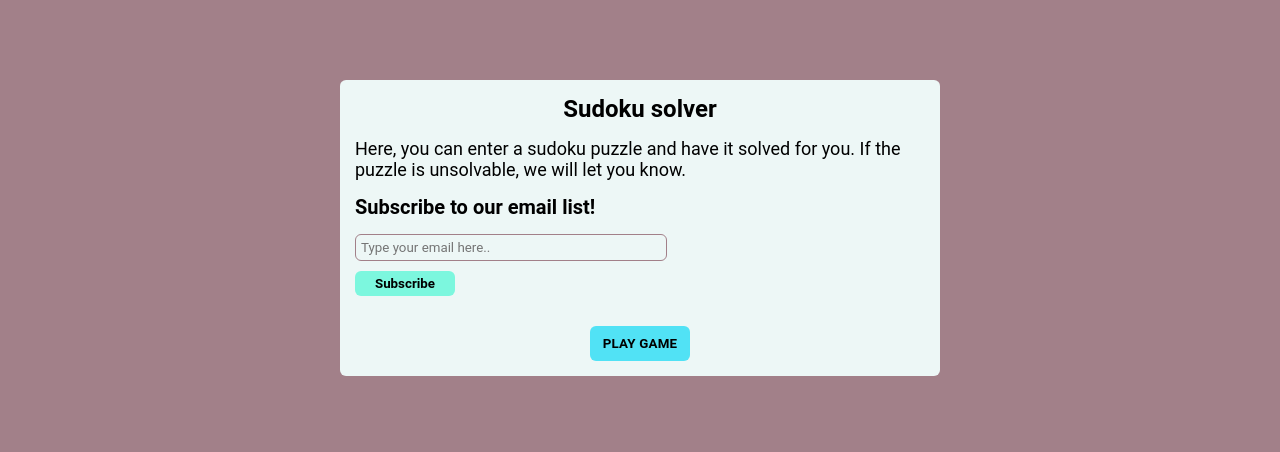
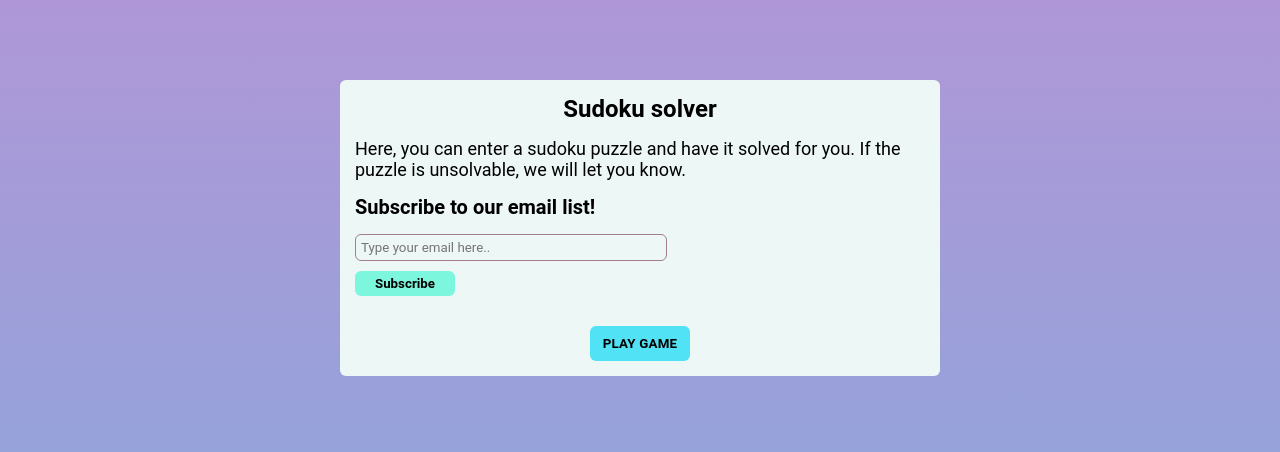
Before and after one commit to doshinxlsx/sudoku-solver, a React (Vite) app: page / in a window 1280 px wide. Shown: the part 172-624 px from the top of the page. Built offline with nearby package versions, Linux system fonts and the light colour scheme.

Commit message:
feat(*): design refactor WIP

```diff
--- a/src/assets/styles.js
+++ b/src/assets/styles.js
@@ -6,5 +6,5 @@ export const AppContainer = styled.div`
   align-items: center;
   height: 100vh;
   width: 100%;
-  background: #a28089;
+  background: linear-gradient(to bottom, #b993d6, #8ca6db);
 `;
```
